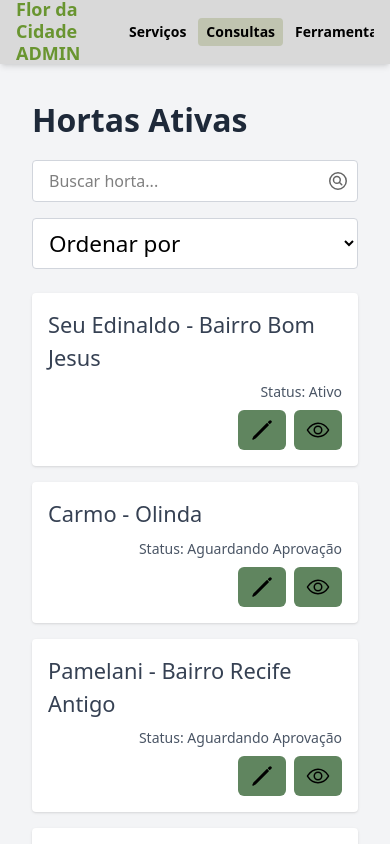
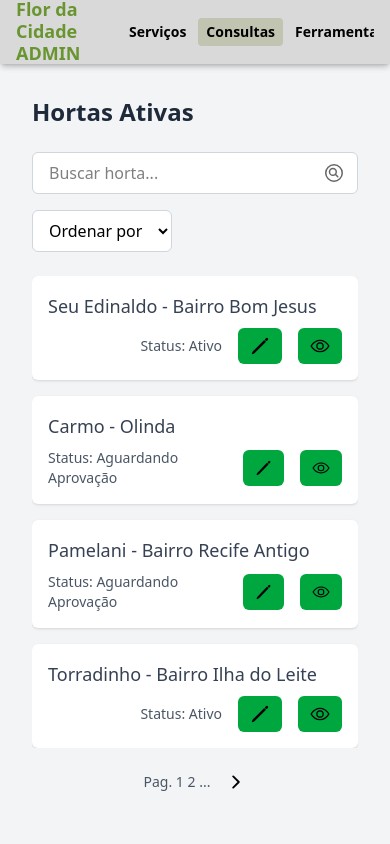
Before and after one commit to projeto-flor-da-cidade/web, a React (Vite) app in the folder web-admin/: page /tela-hortas-ativas in a window 390 px wide. Shown: the top 844 px of the page. Built offline with nearby package versions, Linux system fonts and the light colour scheme.

Commit message:
mais responsividade

```diff
--- a/web-admin/src/modules/Solicitacoes/hortas/TelaHortasAtivas.jsx
+++ b/web-admin/src/modules/Solicitacoes/hortas/TelaHortasAtivas.jsx
@@ -8,60 +8,53 @@ import chevronIcon from "../../../assets/chevron-forward-outline.svg";
 const sampleHortas = [
   { id: 1, name: "Seu Edinaldo", address: "Bairro Bom Jesus", status: "Ativo" },
   { id: 2, name: "Carmo", address: "Olinda", status: "Aguardando Aprovação" },
-  {
-    id: 3,
-    name: "Pamelani",
-    address: "Bairro Recife Antigo",
-    status: "Aguardando Aprovação",
-  },
-  {
-    id: 4,
-    name: "Torradinho",
-    address: "Bairro Ilha do Leite",
-    status: "Ativo",
-  },
+  { id: 3, name: "Pamelani", address: "Bairro Recife Antigo", status: "Aguardando Aprovação" },
+  { id: 4, name: "Torradinho", address: "Bairro Ilha do Leite", status: "Ativo" },
 ];
 
 export default function HortasAtivas() {
   const [query, setQuery] = useState("");
   const [sortKey, setSortKey] = useState("");
 
+  // Filtra pelas hortas que contêm a query
   const filtered = sampleHortas.filter((h) =>
     `${h.name} - ${h.address}`.toLowerCase().includes(query.toLowerCase())
   );
 
+  // Ordena apenas pelo nome quando selecionado
   const sorted =
     sortKey === "name"
       ? [...filtered].sort((a, b) => a.name.localeCompare(b.name))
       : filtered;
 
   return (
-    <div className="min-h-screen bg-gray-100 font-poppins p-4">
-      <main className="max-w-7xl mx-auto pt-20 px-4 sm:px-6 lg:px-8">
-        {/* Sessão 1: Header + Pesquisa */}
-        <h1 className="text-[32px] font-semibold text-gray-800">
+    <div className="flex flex-col min-h-screen bg-gray-100 font-poppins p-4">
+      <Header title="Hortas Ativas" />
+      <main className="flex-1 container mx-auto pt-20 px-4 sm:px-6 lg:px-8">
+        {/* Session 1: Header & Search */}
+        <h1 className="text-2xl sm:text-3xl md:text-4xl font-semibold text-gray-800">
           Hortas Ativas
         </h1>
-
-        <section className="mt-4 mb-6 flex flex-col sm:flex-row sm:items-center sm:justify-between gap-4">
+        <section className="mt-6 mb-6">
+          <div className="flex flex-col sm:flex-row sm:items-center sm:justify-between gap-4">
             {/* Barra de Pesquisa */}
-          <div className="relative w-full sm:max-w-xs">
+            <div className="relative flex-1 max-w-full sm:max-w-xs">
               <input
                 type="text"
                 placeholder="Buscar horta..."
                 value={query}
                 onChange={(e) => setQuery(e.target.value)}
-              className="w-full pl-4 pr-10 py-2 rounded bg-white border border-gray-300 focus:outline-none focus:ring"
+                className="w-full pl-4 pr-10 py-2 rounded-md bg-white border border-gray-300 focus:outline-none focus:ring-2 focus:ring-green-500 transition"
               />
               <img
                 src={searchIcon}
                 alt="Buscar"
-              className="w-6 h-6 absolute right-2 top-1/2 transform -translate-y-1/2 opacity-60"
+                className="w-6 h-6 absolute right-3 top-1/2 transform -translate-y-1/2 opacity-60"
               />
             </div>
 
             {/* Dropdown Ordenar Por */}
-          <div className="w-full sm:w-auto">
+            <div className="flex-shrink-0">
               <label htmlFor="sort" className="sr-only">
                 Ordenar por
               </label>
@@ -69,7 +62,7 @@ export default function HortasAtivas() {
                 id="sort"
                 value={sortKey}
                 onChange={(e) => setSortKey(e.target.value)}
-              className="w-full sm:w-auto text-[22.5px] font-medium bg-white border border-gray-300 rounded py-2 px-3 focus:outline-none focus:ring"
+                className="text-base font-medium bg-white border border-gray-300 rounded-md py-2 px-3 focus:outline-none focus:ring-2 focus:ring-green-500 transition"
               >
                 <option value="">Ordenar por</option>
                 <option value="date">Data</option>
@@ -77,43 +70,38 @@ export default function HortasAtivas() {
                 <option value="type">Tipo</option>
               </select>
             </div>
+          </div>
         </section>
 
-        {/* Sessão 2: Lista */}
-        <section className="space-y-4">
+        {/* Session 2: List */}
+        <section className="flex-1 overflow-auto">
+          <div className="space-y-4">
             {sorted.map((horta) => (
               <div
                 key={horta.id}
-              className="flex flex-col sm:flex-row sm:justify-between sm:items-center bg-white rounded p-4 shadow-sm"
+                className="flex flex-col sm:flex-row sm:justify-between sm:items-center bg-white rounded-md p-4 shadow hover:shadow-lg transition-shadow"
               >
-              <span className="text-[21.8px] text-gray-700 mb-2 sm:mb-0">
+                <span className="text-lg sm:text-xl text-gray-700 truncate">
                   {`${horta.name} - ${horta.address}`}
                 </span>
-              <div className="flex flex-col sm:flex-row sm:items-center sm:space-x-4 space-y-2 sm:space-y-0">
-                <span className="text-sm text-gray-600 text-right sm:text-left">
-                  Status: {horta.status}
+                <div className="flex items-center space-x-4 mt-2 self-end sm:mt-0 sm:self-auto">
+                  <span className="text-sm text-gray-600">
+                    Status: <span className="font-medium">{horta.status}</span>
                   </span>
-                <div className="flex space-x-2 justify-end">
-                  <button
-                    className="flex items-center px-3 py-2 bg-[#60855f] text-white rounded-md hover:bg-[#4f704d] focus:outline-none focus:ring-2 focus:ring-green-500"
-                    disabled
-                  >
-                    <img src={pencilIcon} alt="Editar" className="w-6 h-6" />
+                  <button className="flex items-center px-3 py-2 bg-green-600 text-white rounded-md hover:bg-green-700 focus:outline-none focus:ring-2 focus:ring-green-500 transition">
+                    <img src={pencilIcon} alt="Editar" className="w-5 h-5" />
                   </button>
-                  <button
-                    className="flex items-center px-3 py-2 bg-[#60855f] text-white rounded-md hover:bg-[#4f704d] focus:outline-none focus:ring-2 focus:ring-green-500"
-                    disabled
-                  >
-                    <img src={eyeIcon} alt="Visualizar" className="w-6 h-6" />
+                  <button className="flex items-center px-3 py-2 bg-green-600 text-white rounded-md hover:bg-green-700 focus:outline-none focus:ring-2 focus:ring-green-500 transition">
+                    <img src={eyeIcon} alt="Visualizar" className="w-5 h-5" />
                   </button>
                 </div>
               </div>
+            ))}
           </div>
-          ))}
         </section>
 
-        {/* Rodapé: Paginação */}
-        <footer className="mt-6 flex justify-end items-center">
+        {/* Footer: Pagination */}
+        <footer className="mt-6 flex justify-center sm:justify-end items-center space-x-2">
           <span className="text-sm text-gray-600">Pag. 1 2 ...</span>
           <img src={chevronIcon} alt="Próxima" className="w-5 h-5 ml-2 cursor-pointer" />
         </footer>
```
Lines whose indentation alone changed are shown as unchanged.
